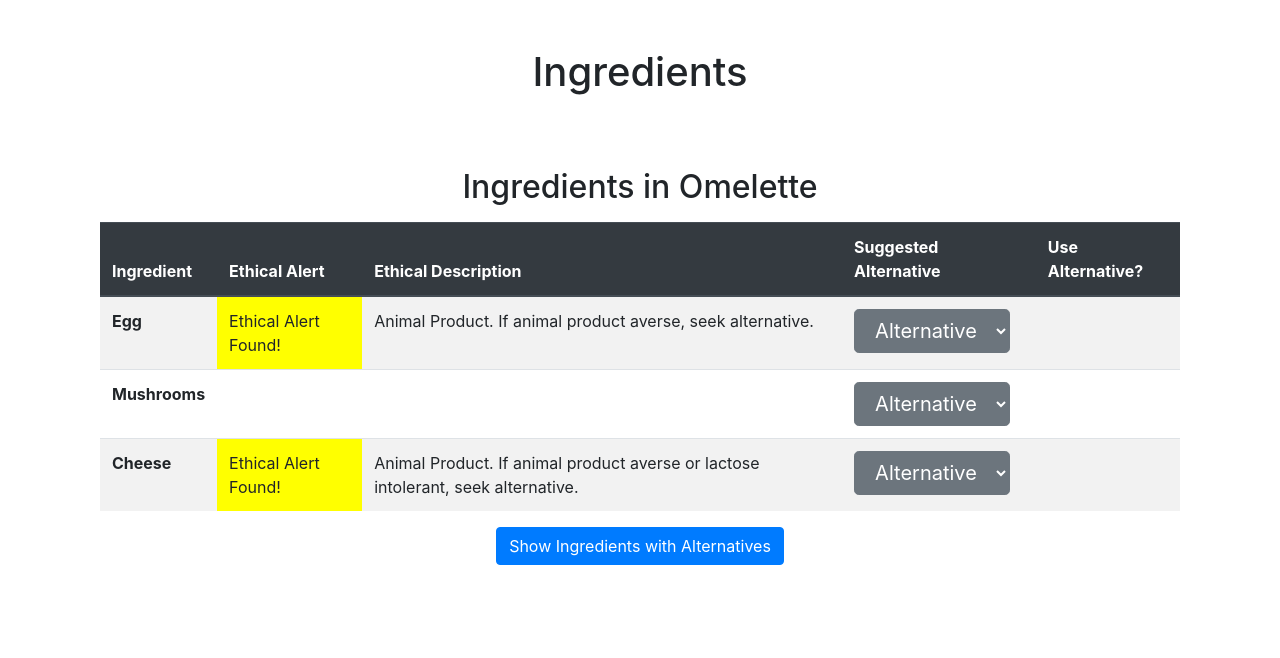
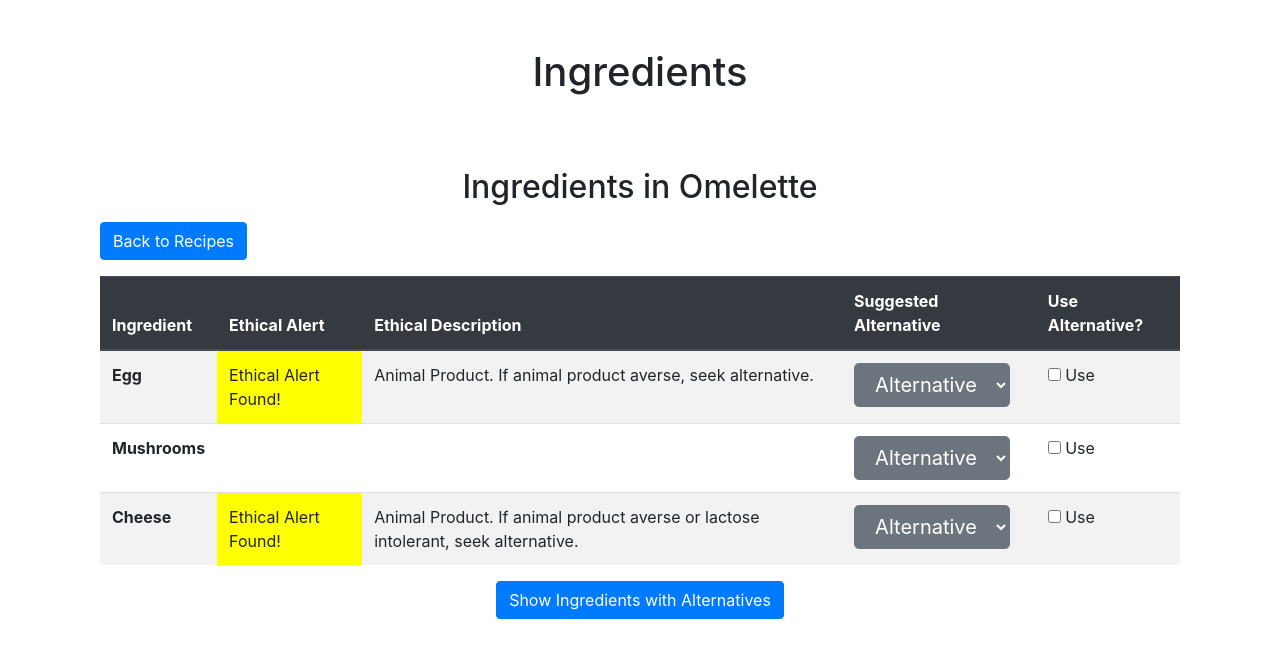
Before and after one commit to tekkosu/TheBusyBeavers, a Flask app: page /ingredients/1 in a window 1280 px wide. Shown: the part 56-714 px from the top of the page. Run offline with Flask 2, Linux system fonts and the light colour scheme; data comes from the database, SQL or seed files in the repository; data that the repository does not hold is empty; some libraries are stand-ins or nearby versions; some web fonts are replaced.

Commit message:
Update ingredients.html

```diff
--- a/ethicalEats/templates/ingredients.html
+++ b/ethicalEats/templates/ingredients.html
@@ -16,6 +16,10 @@
                   <div class="container">
     <h2>Ingredients in {{ recipe[0][1] }}</h2>
    <p></p>
+   <div align="left">
+   <button class="btn btn-primary" onclick="location.href='/'">Back to Recipes</button>
+   </div>
+   <p></p>
     <table class="table table-striped" id="table">
       <thead class="thead-dark">
         <tr>
@@ -29,7 +33,7 @@
         <tbody>
     {% for row in ingredients %}
         <tr>
-            <th scope="row">{{row[1]}}</th>
+            <th scope="row" id="ingredient">{{row[1]}}</th>
             <td id="alert">{{row[2]}}</td>
 <!--        <td>&#10071;</td>
             <td>&#9989;</td>
@@ -44,14 +48,14 @@
                 </select>
             </td>
             <td>
-                <input type="checkbox" id="useAlt" value=1 text=alt?>
+                <input type="checkbox" name="usealt" id="usealt"> Use</input>
             </td>
         </tr>
    	{% endfor %}
         </tbody>
     </table>
     <div>
-    	<button type="submit" onclick="" class="btn btn-primary">Show Ingredients with Alternatives</button>
+    	<button type="submit" onclick="" class="btn btn-primary" id="show">Show Ingredients with Alternatives</button>
     </div>
     </div>
         </p>
@@ -69,4 +73,13 @@
     });
 </script>
 
+<script>
+$(document).ready(function(){
+  $("#usealt").click(function(){
+    $("#ingredient").text($("#alts").text(value))
+  });
+});
+</script>
+
+
 {% endblock %}
```
